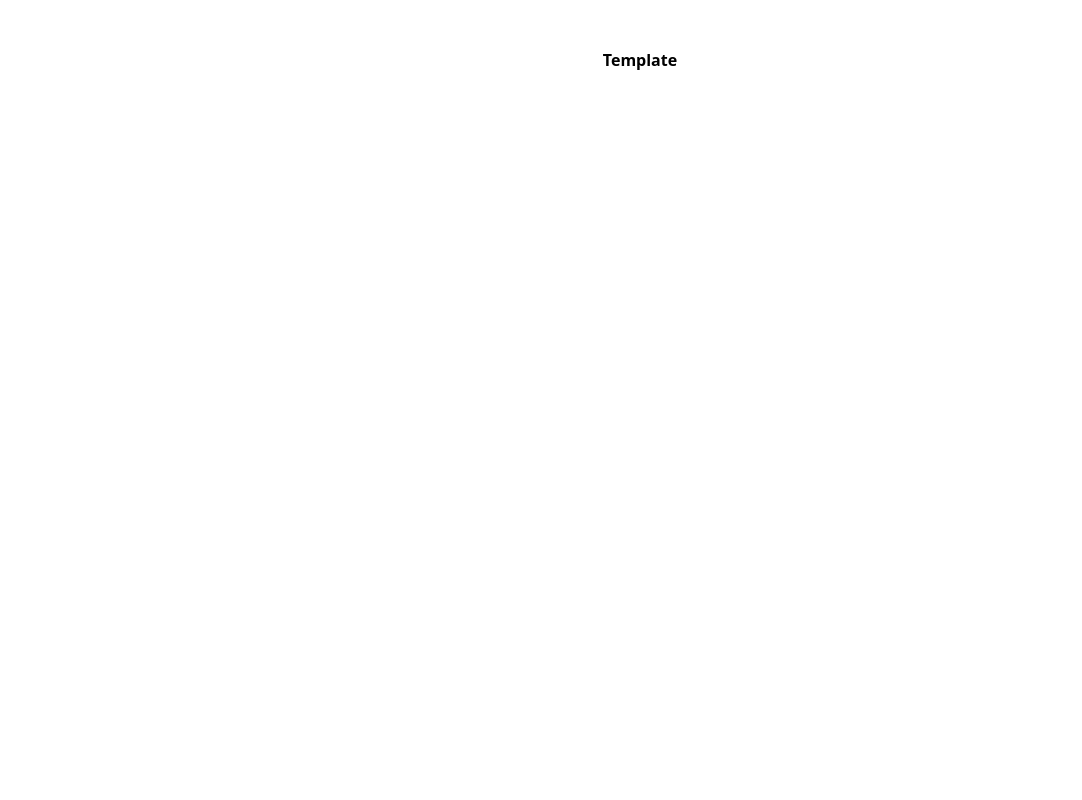
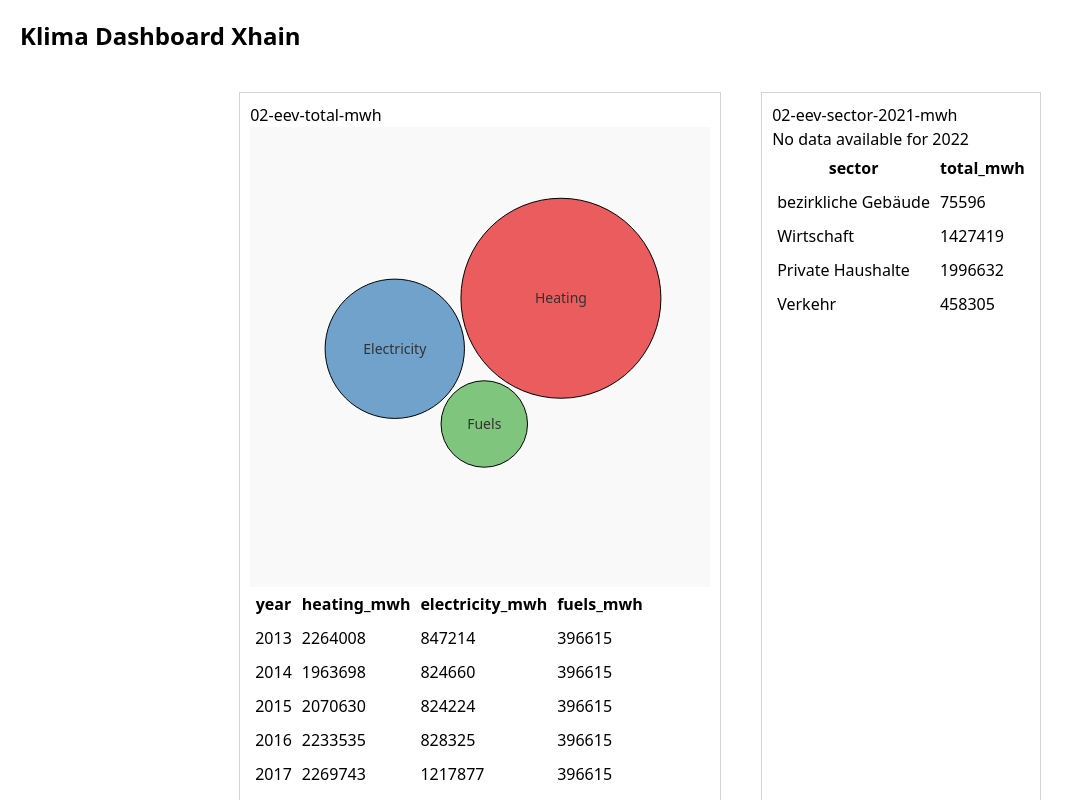
Before and after one commit to technologiestiftung/klima-dashboard-xhain, a React (Vite) app: page / in a window 1280 px wide. Shown: the top 800 px of the page, without its empty margins (0-1082 px from the left). Built offline with nearby package versions, Linux system fonts and the light colour scheme.

Commit message:
feat: basic test setup

```diff
--- a/index.html
+++ b/index.html
@@ -4,7 +4,7 @@
 		<meta charset="UTF-8" />
 		<link rel="icon" type="image/svg+xml" href="/citylab.png" />
 		<meta name="viewport" content="width=device-width, initial-scale=1.0" />
-		<title>Template</title>
+		<title>Klima Dashboard Xhain</title>
 	</head>
 	<body>
 		<div id="root"></div>
--- a/src/App.tsx
+++ b/src/App.tsx
@@ -1,9 +1,36 @@
-function App() {
+import React, { useEffect } from "react";
+import { useCsvStore } from "./store/useCsvStore";
+import DataCard from "./components/data-card";
+
+const csvFiles = [
+	{ name: "02-eev-total-mwh", path: "/data/02-eev-total-mwh.csv" },
+	{ name: "02-eev-sector-2021-mwh", path: "/data/02-eev-sector-2021-mwh.csv" },
+	{ name: "02-thg-total-tons", path: "/data/02-thg-total-tons.csv" },
+	{
+		name: "02-thg-sector-2021-tons",
+		path: "/data/02-thg-sector-2021-tons.csv",
+	},
+];
+
+const App: React.FC = () => {
+	const loadCsv = useCsvStore((state) => state.loadCsv);
+
+	useEffect(() => {
+		csvFiles.forEach((file) => {
+			loadCsv(file.name, file.path);
+		});
+	}, [loadCsv]);
+
 	return (
 		<main>
-			<h1 className="font-bold w-fit mx-auto mt-12">Template</h1>
+			<h1 className="text-2xl font-semibold p-5">Klima Dashboard Xhain</h1>
+			<div className="flex flex-wrap justify-center">
+				{csvFiles.map((file) => (
+					<DataCard key={file.name} fileName={file.name} title={file.name} />
+				))}
+			</div>
 		</main>
 	);
-}
+};
 
 export default App;
--- /dev/null
+++ b/src/components/data-card.tsx
@@ -0,0 +1,46 @@
+// placeholder card
+import React from "react";
+import { useCsvStore } from "../store/useCsvStore";
+import DataVisualization from "./data-visualization";
+
+interface DataCardProps {
+	fileName: string;
+	title: string;
+}
+
+const DataCard: React.FC<DataCardProps> = ({ fileName, title }) => {
+	const data = useCsvStore((state) => state.getCsvData(fileName));
+
+	return (
+		<div className="border border-gray-300 m-5 p-2.5">
+			<h2>{title}</h2>
+			{data ? (
+				<>
+					<DataVisualization data={data} />
+					<table border={1} cellPadding={5}>
+						<thead>
+							<tr>
+								{Object.keys(data[0]).map((key) => (
+									<th key={key}>{key}</th>
+								))}
+							</tr>
+						</thead>
+						<tbody>
+							{data.map((row, index) => (
+								<tr key={index}>
+									{Object.values(row).map((value, i) => (
+										<td key={i}>{value}</td>
+									))}
+								</tr>
+							))}
+						</tbody>
+					</table>
+				</>
+			) : (
+				<p>Loading...</p>
+			)}
+		</div>
+	);
+};
+
+export default DataCard;
--- /dev/null
+++ b/src/components/data-visualization.tsx
@@ -0,0 +1,108 @@
+// placeholder visualization for d3 check
+import React, { useMemo } from "react";
+import * as d3 from "d3";
+
+interface DataEntry {
+	year: string;
+	heating_mwh: string;
+	electricity_mwh: string;
+	fuels_mwh: string;
+}
+
+interface DataVisualizationProps {
+	data: DataEntry[];
+}
+
+const DataVisualization: React.FC<DataVisualizationProps> = ({ data }) => {
+	// Filter data for the year 2022
+	const year2022 = useMemo(() => data.find((d) => d.year === "2022"), [data]);
+
+	if (!year2022) {
+		return <p>No data available for 2022</p>;
+	}
+
+	// Convert values to numbers and prepare data entries
+	const entries = useMemo(() => {
+		return Object.keys(year2022)
+			.filter((key) => key !== "year")
+			.map((key) => ({
+				key: key
+					.replace("_mwh", "")
+					.replace("_tons", "")
+					.replace(/_/g, " ")
+					.replace(/\b\w/g, (l) => l.toUpperCase()),
+				value: +year2022[key as keyof DataEntry],
+			}));
+	}, [year2022]);
+
+	// SVG dimensions
+	const width = 460;
+	const height = 460;
+
+	// D3 color scale
+	const color = d3
+		.scaleOrdinal<string>()
+		.domain(["Heating", "Electricity", "Fuels"])
+		.range(d3.schemeSet1);
+
+	// D3 size scale
+	const size = d3
+		.scaleLinear()
+		.domain([0, d3.max(entries, (d) => d.value) || 1])
+		.range([30, 100]);
+
+	// Create nodes with initial positions and random jitter
+	const nodes = entries.map((d) => ({
+		...d,
+		r: size(d.value),
+		x: width / 2 + Math.cos(d.value),
+		y: height / 2 + Math.sin(d.value),
+	}));
+
+	// Use D3 force simulation to avoid overlaps and spread nodes naturally
+	useMemo(() => {
+		const simulation = d3
+			.forceSimulation(nodes)
+			.force("center", d3.forceCenter(width / 2, height / 2))
+			.force(
+				"collide",
+				d3.forceCollide().radius((d) => d.r + 2),
+			)
+			.force("x", d3.forceX(width / 2).strength(0.1))
+			.force("y", d3.forceY(height / 2).strength(0.1))
+			.stop();
+
+		for (let i = 0; i < 300; i++) {
+			simulation.tick();
+		}
+	}, [nodes, width, height]);
+
+	return (
+		<svg width={width} height={height} style={{ background: "#f9f9f9" }}>
+			{nodes.map((d, index) => (
+				<g key={index}>
+					<circle
+						cx={d.x}
+						cy={d.y}
+						r={d.r}
+						fill={color(d.key)}
+						fillOpacity={0.7}
+						stroke="black"
+						strokeWidth={1}
+					/>
+					<text
+						x={d.x}
+						y={d.y + 5}
+						textAnchor="middle"
+						fontSize="14px"
+						fill="#333"
+					>
+						{d.key}
+					</text>
+				</g>
+			))}
+		</svg>
+	);
+};
+
+export default DataVisualization;
--- /dev/null
+++ b/src/store/useCsvStore.ts
@@ -0,0 +1,34 @@
+import { create } from "zustand";
+import Papa from "papaparse";
+
+interface CsvData {
+	[key: string]: any[];
+}
+
+interface CsvStore {
+	data: CsvData;
+	loadCsv: (fileName: string, filePath: string) => Promise<void>;
+	getCsvData: (fileName: string) => any[] | undefined;
+}
+
+export const useCsvStore = create<CsvStore>((set, get) => ({
+	data: {},
+
+	loadCsv: async (fileName: string, filePath: string) => {
+		const response = await fetch(filePath);
+		const text = await response.text();
+
+		Papa.parse(text, {
+			header: true,
+			delimiter: ";",
+			skipEmptyLines: true,
+			complete: (result) => {
+				set((state) => ({
+					data: { ...state.data, [fileName]: result.data },
+				}));
+			},
+		});
+	},
+
+	getCsvData: (fileName: string) => get().data[fileName],
+}));
```
Also changed, not shown: package.json (+6 -1 lines), public/data/02-eev-sector-2021-mwh.csv (added), public/data/02-eev-total-mwh.csv (added), public/data/02-thg-sector-2021-tons.csv (added), public/data/02-thg-total-tons.csv (added), 1 other file (tests, documents, lock files or other folders).
